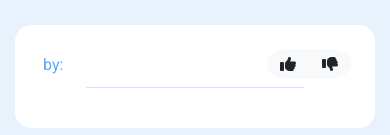
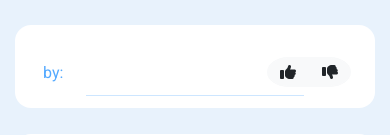
Before and after one commit to Code-Institute-Submissions/FRNBDN-project4_FebResub, a Django app: template templates/post_detail.html in a window 390 px wide. Shown: the part 162-297 px from the top of the page. Run offline with Django 4.2, Linux system fonts and the light colour scheme; the template is opened without the code that fills it: values that come from a table or form of the project are taken from there, others are empty; the visitor is signed in with stand-in values (Sample User, id 1); some libraries are stand-ins or nearby versions.

Commit message:
update linke/dislike responsiveness

```diff
--- a/templates/post_detail.html
+++ b/templates/post_detail.html
@@ -6,20 +6,20 @@
 <div class="container">
   <div class="row mb-0">
     <div class="col-lg-9">
-      <div class="post-container card flex-column p-4">
+      <div class="post-container card flex-column pt-4 px-4 pb-1">
         <!-- Post Thumbnail -->
         <img class="" src="{{post.thumbnail.url}}" alt="">
-        <div class="w-100 d-flex flex-row justify-content-between align-items-baseline flex-wrap flex-md-nowrap">
+        <div class="w-100 d-flex flex-row justify-content-between align-items-baseline flex-nowrap flex-sm-nowrap">
           <div class="d-flex flex-row align-items-baseline flex-wrap">
             <h2 class="card-title d-none d-md-block">{{post.title}}</h2>
             <h5 class="card-title d-block d-md-none mr-1">{{post.title}}</h5>
-            <span class="d-flex flex-nowrap">by:  <a href="{% url 'user' post.author.username %}">{{post.author.username}}</a> </span>
-            <span class="d-flex no-wrap">
+              <span class="d-flex flex-nowrap">by:  <a href="{% url 'user' post.author.username %}">{{post.author.username}}</a> </span>
+              <span class="d-flex no-wrap">
               <span class="text-muted pl-2 font-italic smaller"><span>{{post.created_on|naturaltime}}</span></span>
               {% if post.edited %}
               <span class="text-muted pl-2 font-italic smaller"><span>(edited {{post.updated_on|naturaltime}})</span></span>
+              {% endif %}
             </span>
-            {% endif %}
             <!-- Post Interactions if author -->
             {% if post.author == request.user %}
             <span class="d-flex no-wrap">
@@ -27,10 +27,9 @@
                 <a href="{% url 'post_delete' post.slug %}" class="text-danger pl-2 font-italic smaller">&lt;delete&gt;</a>
             </span>
             {% endif %}
-
           </div>
           <!-- Post Like/Dislike -->
-          <div class="btn-group btn-group-toggle mb-2">
+          <div class="btn-group btn-group-toggle my-2">
             {% if user.is_authenticated %}
             <form class="d-inline" action="{% url 'post_like' post.slug %}" method="POST">
               {% csrf_token %}
@@ -50,8 +49,8 @@
         </div>
         <!-- Post Body -->
         <div class="post-body d-flex flex-column">
-          <div class="divider align-self-center"></div>
-          <p>{{ post.body|safe }}</p>
+          <div class="divider align-self-center mb-2"></div>
+          {{ post.body|safe }}
         </div>
       </div>
     </div>
```
